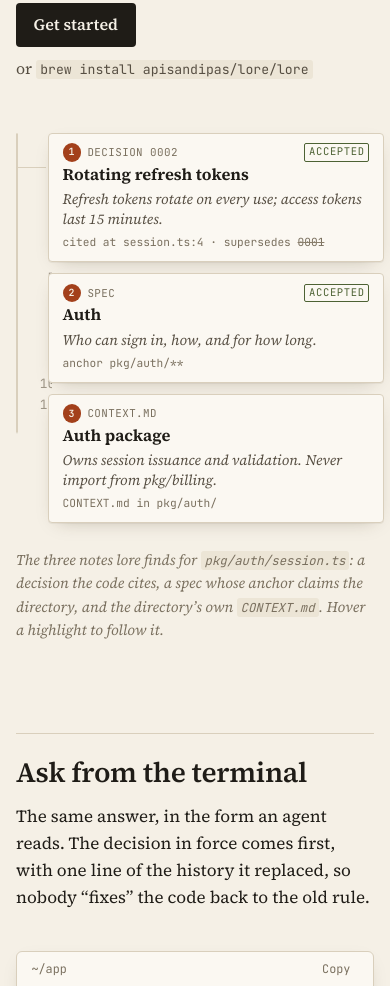
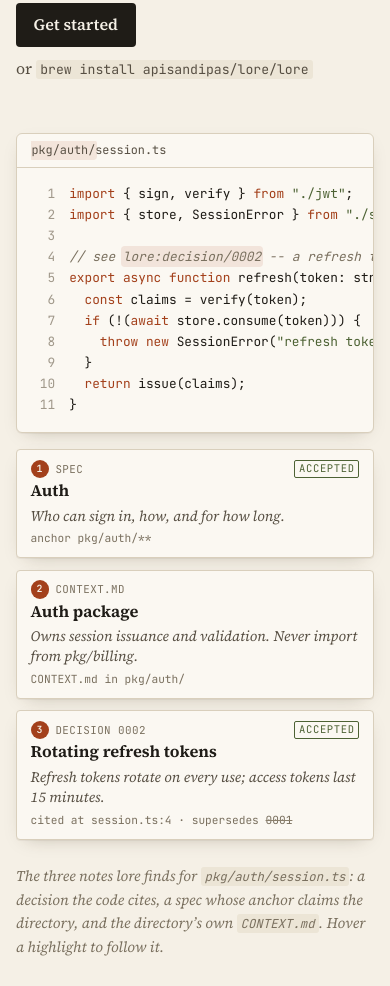
Before and after one commit to apisandipas/lore, a website: page site/index.html in a window 390 px wide. Shown: the part 600-1586 px from the top of the page. Drawn offline with Linux system fonts and the light colour scheme.

Commit message:
site: centre the home figure's code beside its notes; fix it on phones
The home figure stacks its cards in their own order and centres the code
beside them, instead of setting each card level with its source line,
which fed back into the code's position once centred. The wider notes
column from 118ccf2 overrode the phone layout's single column and
squeezed the code to a sliver; it now applies above 900px only.

Co-Authored-By: Claude Opus 5.5 <noreply@anthropic.com>

```diff
--- a/site/index.html
+++ b/site/index.html
@@ -45,7 +45,7 @@
     </div>
   </section>
 
-  <figure class="annotated wide">
+  <figure class="annotated centered wide">
     <div class="term file">
       <div class="term-bar"><span class="where"><span class="src" data-to="n-auth n-ctx">pkg/auth/</span>session.ts</span></div>
       <pre class="lines"><code><span class="l"><span class="k">import</span> { sign, verify } <span class="k">from</span> <span class="s">"./jwt"</span>;</span>
@@ -61,23 +61,23 @@
 <span class="l">}</span></code></pre>
     </div>
     <div class="notes">
-      <article class="note-card" id="n-0002">
-        <div class="meta"><span><span class="marker">1</span>Decision 0002</span><span class="stamp accepted">accepted</span></div>
-        <h4>Rotating refresh tokens</h4>
-        <p>Refresh tokens rotate on every use; access tokens last 15 minutes.</p>
-        <div class="why">cited at session.ts:4 · supersedes <s>0001</s></div>
-      </article>
       <article class="note-card" id="n-auth">
-        <div class="meta"><span><span class="marker">2</span>Spec</span><span class="stamp accepted">accepted</span></div>
+        <div class="meta"><span><span class="marker">1</span>Spec</span><span class="stamp accepted">accepted</span></div>
         <h4>Auth</h4>
         <p>Who can sign in, how, and for how long.</p>
         <div class="why">anchor pkg/auth/**</div>
       </article>
       <article class="note-card" id="n-ctx">
-        <div class="meta"><span><span class="marker">3</span>CONTEXT.md</span></div>
+        <div class="meta"><span><span class="marker">2</span>CONTEXT.md</span></div>
         <h4>Auth package</h4>
         <p>Owns session issuance and validation. Never import from pkg/billing.</p>
         <div class="why">CONTEXT.md in pkg/auth/</div>
+      </article>
+      <article class="note-card" id="n-0002">
+        <div class="meta"><span><span class="marker">3</span>Decision 0002</span><span class="stamp accepted">accepted</span></div>
+        <h4>Rotating refresh tokens</h4>
+        <p>Refresh tokens rotate on every use; access tokens last 15 minutes.</p>
+        <div class="why">cited at session.ts:4 · supersedes <s>0001</s></div>
       </article>
     </div>
   </figure>
--- a/site/site.js
+++ b/site/site.js
@@ -54,16 +54,17 @@
     svg.replaceChildren();
     const notes = figure.querySelector(".notes");
     const cards = [...figure.querySelectorAll(".note-card")];
-    if (getComputedStyle(svg).display === "none") {
-      // Stacked under the code: back to document order.
+    const stacked = getComputedStyle(svg).display === "none";
+    if (stacked || figure.classList.contains("centered")) {
+      // Stacked under the code, or a centred figure: document order.
       notes.style.height = "";
       cards.forEach((c) => { c.style.position = c.style.top = c.style.width = ""; });
-      return;
+      if (stacked) return;
     }
     const box = figure.getBoundingClientRect();
     const scroller = figure.querySelector("pre");
     const clip = scroller.getBoundingClientRect();
-    place(figure, notes, cards, box);
+    if (!figure.classList.contains("centered")) place(figure, notes, cards, box);
     for (const src of figure.querySelectorAll("[data-to]")) {
       for (const id of src.dataset.to.split(" ")) {
         const card = figure.querySelector(`#${id}`);
--- a/site/style.css
+++ b/site/style.css
@@ -439,7 +439,9 @@ h3.cmd-head { font-size: 1.15rem; }
 .page.home > :not(.toc):not(.wide) { grid-column: 1; }
 .page.home > .wide { grid-column: 1 / 3; }
 .page.home .sidenote { grid-column: 2 !important; }
-.page.home .annotated { grid-template-columns: minmax(0, 1fr) 21rem; column-gap: 2rem; }
+@media (min-width: 901px) { .page.home .annotated { grid-template-columns: minmax(0, 1fr) 21rem; column-gap: 2rem; } }
+/* Cards in their own order, the code centred beside them. */
+.annotated.centered { align-items: center; }
 
 @media (max-width: 1240px) {
   .page { grid-template-columns: minmax(0, var(--measure)) var(--margin); max-width: calc(var(--measure) + var(--margin) + var(--gap) + 3rem); }
```
